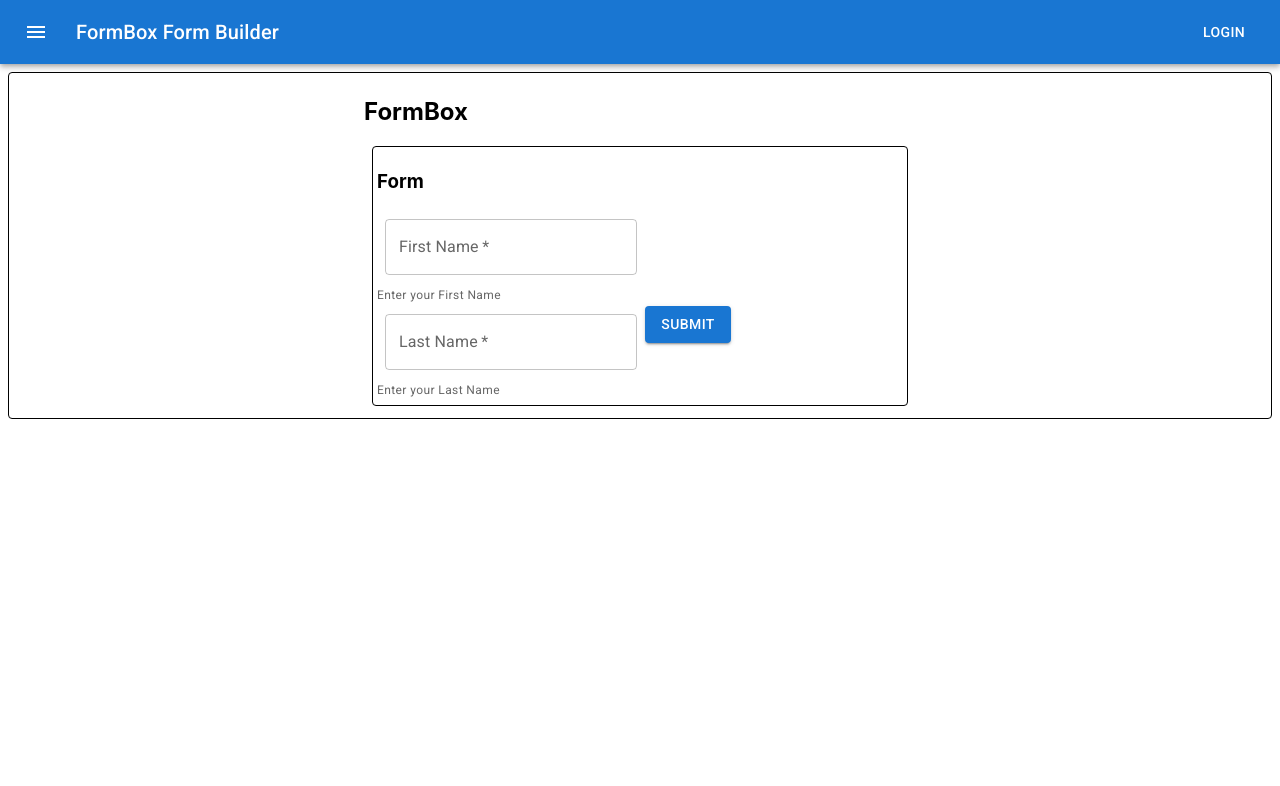
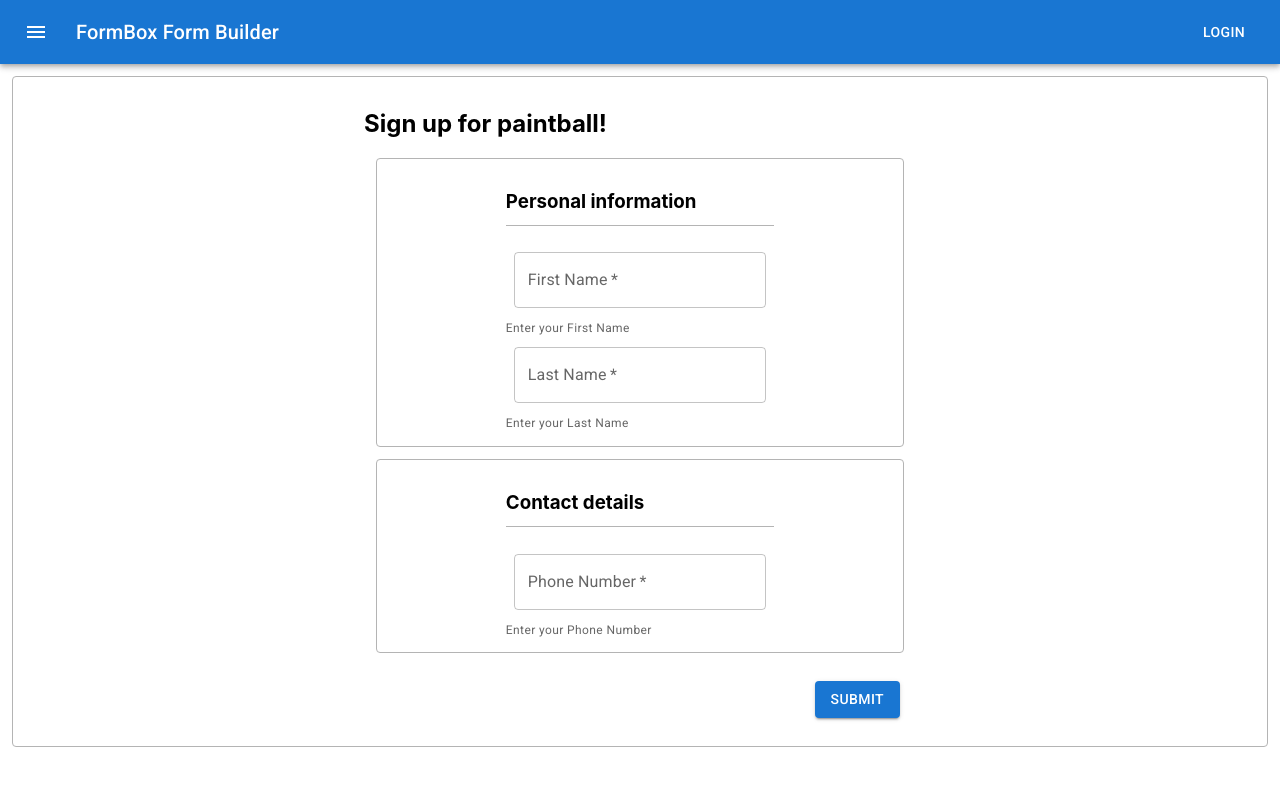
Before and after one commit to tmorse01/formbox, a React (Create React App) app: page / in a window 1280 px wide. Shown: the top 786 px of the page. Built offline with nearby package versions, Linux system fonts and the light colour scheme; no server answers.

Commit message:
submit to mongodb init setup

```diff
--- a/src/css/form.css
+++ b/src/css/form.css
@@ -1,6 +1,11 @@
 .form {
-  border: 1px solid black;
+  border: 1px solid rgb(180, 180, 180);
   border-radius: 4px;
-  margin: 8px;
-  padding: 4px;
+  margin: 12px;
+  padding: 12px;
 }
+
+.form-header {
+  border-bottom: 1px solid rgb(180, 180, 180);
+  padding-bottom: 12px;
+}
--- a/src/css/formbuilder.css
+++ b/src/css/formbuilder.css
@@ -1,6 +1,6 @@
 .formBuilder {
-  border: 1px solid black;
+  border: 1px solid rgb(180, 180, 180);
   border-radius: 4px;
-  margin: 8px;
-  padding: 4px;
+  margin: 12px;
+  padding: 12px;
 }
--- a/src/designer/form.tsx
+++ b/src/designer/form.tsx
@@ -6,6 +6,7 @@ import "../css/form.css";
 
 type FormProps = {
   form: formProps;
+  onFormChange: ({ formName, componentName, value }) => void;
 };
 
 const Form = (props: FormProps) => {
@@ -31,7 +32,12 @@ const Form = (props: FormProps) => {
   // }
 
   function onChange({ name, value }) {
-    setValues({ ...values, ...{ [name]: value } });
+    // setValues({ ...values, ...{ [name]: value } });
+    props.onFormChange({
+      formName: props.form.name,
+      componentName: name,
+      value: value,
+    });
   }
 
   // console.log("form render: ", this.state.values);
@@ -39,19 +45,14 @@ const Form = (props: FormProps) => {
   return (
     <div className="form">
       <Box
-        component="form"
+        component="div"
+        display="grid"
+        justifyContent="center"
         sx={{
           "& .MuiTextField-root": { m: 1, width: "25ch" },
         }}
-        onSubmit={(e) => {
-          e.preventDefault();
-          console.log("submit", values);
-          return false;
-        }}
-        noValidate
-        autoComplete="off"
       >
-        <h3>Form</h3>
+        <h3 className="form-header">{props.form.title ?? "Form"}</h3>
         {components.map((component, i) => {
           return (
             <FormBoxComponent
--- a/src/designer/formbox.tsx
+++ b/src/designer/formbox.tsx
@@ -1,5 +1,5 @@
 import React from "react";
-import Container from "@mui/material/Container";
+import { Container, Box, Button } from "@mui/material";
 import Form from "./form";
 import { formBoxProps } from "../types/componentType";
 
@@ -7,22 +7,76 @@ type FormBoxProps = formBoxProps;
 
 type FormBoxState = {
   visible: true;
+  values: {};
 };
 
 export default class FormBox extends React.Component<
   FormBoxProps,
   FormBoxState
 > {
+  constructor(props) {
+    super(props);
+    this.state = { values: {}, visible: true };
+  }
+
+  onFormChange = ({ formName, componentName, value }) => {
+    this.setState({
+      values: {
+        ...this.state.values,
+        ...{
+          [formName]: {
+            ...this.state.values?.[formName],
+            ...{ [componentName]: value },
+          },
+        },
+      },
+    });
+  };
+
+  onSubmit = () => {
+    console.log("submit", this.state.values);
+    this.submitFormValues(this.state.values);
+  };
+
+  submitFormValues(values) {
+    const requestOptions = {
+      method: "PUT",
+      headers: { "Content-Type": "application/json" },
+      body: JSON.stringify(values),
+    };
+    fetch("http://localhost:3001/submitFormValues", requestOptions)
+      .then((res) => res.text())
+      .then((res) => console.log("result from api: ", res))
+      .catch((res) => console.log("error from api: ", res));
+  }
+
   render() {
-    // console.log("this.props.form :", this.props);
+    // console.log("FORMBOX render :", this.state.values);
     let forms = this.props.completeForm.forms;
     return (
       <div>
-        <Container maxWidth="sm">
-          <h2>FormBox</h2>
+        <Container
+          maxWidth="sm"
+          component="form"
+          noValidate
+          autoComplete="off"
+          onSubmit={(e) => {
+            e.preventDefault();
+            this.onSubmit();
+            return false;
+          }}
+        >
+          <h2>{this.props.completeForm.title ?? "FormBox"}</h2>
           {forms.map((form, i) => {
-            return <Form key={i} form={form} />;
+            return (
+              <Form key={i} form={form} onFormChange={this.onFormChange} />
+            );
           })}
+          <Box display="flex" justifyContent={"right"} sx={{ p: 2 }}>
+            <Button id={"submit"} type={"submit"} variant="contained">
+              {"Submit"}
+            </Button>
+          </Box>
         </Container>
       </div>
     );
--- a/src/designer/formbuilder.tsx
+++ b/src/designer/formbuilder.tsx
@@ -9,14 +9,14 @@ import testform1 from "../testforms/testform1.json";
 export default class FormBuilder extends React.Component {
   componentDidMount() {
     console.log("form builder mounted: ", this);
-    this.callAPI();
+    this.connectToDb();
   }
 
-  callAPI() {
-    fetch("http://localhost:3001/api")
+  connectToDb() {
+    fetch("http://localhost:3001/connectToDb")
       .then((res) => res.text())
-      .then((res) => console.log("result from api: ", res))
-      .catch((res) => console.log("error from api: ", res));
+      .then((res) => console.log("result from connectToDb: ", res))
+      .catch((res) => console.log("error from connectToDb: ", res));
   }
 
   render() {
--- a/src/testforms/testform1.json
+++ b/src/testforms/testform1.json
@@ -16,19 +16,29 @@
           "help": "Enter your Last Name",
           "type": "textfield",
           "required": true
-        },
-        {
-          "name": "submit",
-          "title": "Submit",
-          "type": "button",
-          "submit": true
         }
       ],
-      "title": "form1",
+      "title": "Personal information",
+      "layout": "vertical",
+      "type": "form"
+    },
+    {
+      "name": "form2",
+      "components": [
+        {
+          "name": "phonenumber",
+          "title": "Phone Number",
+          "help": "Enter your Phone Number",
+          "type": "textfield",
+          "required": true
+        }
+      ],
+      "title": "Contact details",
       "layout": "vertical",
       "type": "form"
     }
   ],
   "layout": "vertical",
+  "title": "Sign up for paintball!",
   "type": "formbox"
 }
--- a/src/types/componentType.ts
+++ b/src/types/componentType.ts
@@ -17,6 +17,7 @@ export type formBoxProps = {
 export type container = {
   forms: formProps[];
   layout: string;
+  title: string;
   type: string;
 };
 
```
